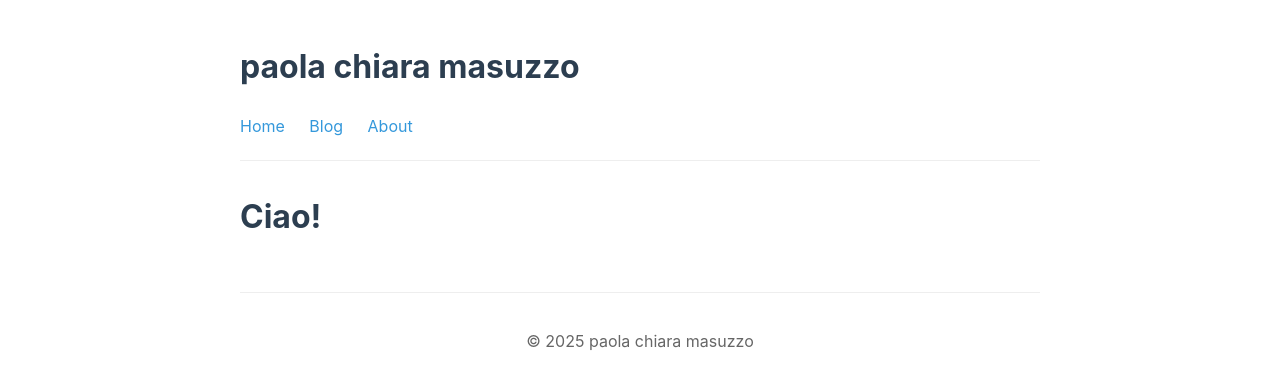
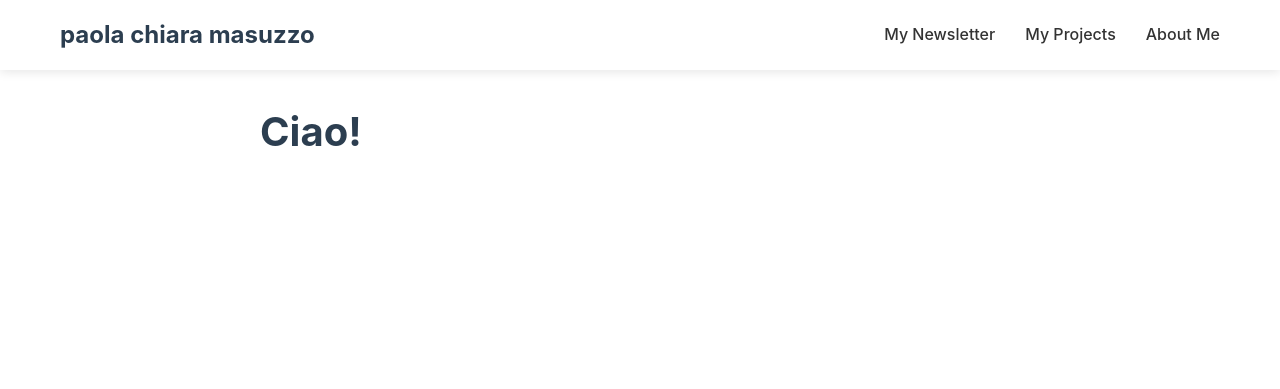
Before and after one commit to pcmasuzzo/pcmasuzzo.github.io, a Jekyll site: the page built from index.md, in a window 1280 px wide and 900 px high. Shown: the top 389 px of the window. Built offline with Jekyll 4.4.1, drawn with Linux system fonts in a browser that asks for light colours; some of the changed text lies outside the part shown.

Commit message:
Update default.html

```diff
--- a/_layouts/default.html
+++ b/_layouts/default.html
@@ -5,45 +5,242 @@
     <meta name="viewport" content="width=device-width, initial-scale=1.0">
     <title>{{ page.title }} - {{ site.title }}</title>
     <style>
+        * {
+            margin: 0;
+            padding: 0;
+            box-sizing: border-box;
+        }
+
         body {
             font-family: -apple-system, BlinkMacSystemFont, 'Segoe UI', Roboto, sans-serif;
-            max-width: 800px;
-            margin: 0 auto;
-            padding: 20px;
             line-height: 1.6;
             color: #333;
         }
+
+        /* Header and Navigation */
         header {
-            border-bottom: 1px solid #eee;
-            margin-bottom: 30px;
-            padding-bottom: 20px;
+            background: #fff;
+            box-shadow: 0 2px 10px rgba(0,0,0,0.1);
+            position: fixed;
+            width: 100%;
+            top: 0;
+            z-index: 1000;
         }
-        h1, h2, h3 { color: #2c3e50; }
-        nav a {
-            margin-right: 20px;
+
+        .nav-container {
+            max-width: 1200px;
+            margin: 0 auto;
+            padding: 0 20px;
+            display: flex;
+            justify-content: space-between;
+            align-items: center;
+            height: 70px;
+        }
+
+        .logo {
+            font-size: 1.5rem;
+            font-weight: bold;
+            color: #2c3e50;
             text-decoration: none;
+        }
+
+        /* Hamburger Menu */
+        .hamburger {
+            display: none;
+            flex-direction: column;
+            cursor: pointer;
+            padding: 5px;
+        }
+
+        .hamburger span {
+            width: 25px;
+            height: 3px;
+            background: #333;
+            margin: 3px 0;
+            transition: 0.3s;
+            border-radius: 2px;
+        }
+
+        .hamburger.active span:nth-child(1) {
+            transform: rotate(-45deg) translate(-5px, 6px);
+        }
+
+        .hamburger.active span:nth-child(2) {
+            opacity: 0;
+        }
+
+        .hamburger.active span:nth-child(3) {
+            transform: rotate(45deg) translate(-5px, -6px);
+        }
+
+        /* Navigation Menu */
+        .nav-menu {
+            display: flex;
+            list-style: none;
+            gap: 30px;
+        }
+
+        .nav-menu a {
+            color: #333;
+            text-decoration: none;
+            font-weight: 500;
+            padding: 10px 0;
+            transition: color 0.3s;
+        }
+
+        .nav-menu a:hover {
             color: #3498db;
         }
-        nav a:hover { text-decoration: underline; }
-        .post-meta { color: #666; font-size: 0.9em; }
+
+        /* Mobile Navigation */
+        @media (max-width: 768px) {
+            .hamburger {
+                display: flex;
+            }
+
+            .nav-menu {
+                position: fixed;
+                left: -100%;
+                top: 70px;
+                flex-direction: column;
+                background-color: #fff;
+                width: 100%;
+                text-align: center;
+                transition: 0.3s;
+                box-shadow: 0 10px 27px rgba(0,0,0,0.05);
+                padding: 20px 0;
+                gap: 0;
+            }
+
+            .nav-menu.active {
+                left: 0;
+            }
+
+            .nav-menu li {
+                margin: 10px 0;
+            }
+
+            .nav-menu a {
+                padding: 15px;
+                display: block;
+                font-size: 1.1rem;
+            }
+        }
+
+        /* Main Content */
+        main {
+            max-width: 800px;
+            margin: 100px auto 0;
+            padding: 0 20px;
+            min-height: calc(100vh - 200px);
+        }
+
+        /* Typography */
+        h1, h2, h3 {
+            color: #2c3e50;
+            margin-bottom: 20px;
+        }
+
+        h1 {
+            font-size: 2.5rem;
+            margin-bottom: 30px;
+        }
+
+        h2 {
+            font-size: 2rem;
+            margin-top: 40px;
+        }
+
+        h3 {
+            font-size: 1.5rem;
+            margin-top: 30px;
+        }
+
+        p {
+            margin-bottom: 20px;
+            font-size: 1.1rem;
+        }
+
+        /* Footer */
+        footer {
+            background: #f8f9fa;
+            text-align: center;
+            padding: 40px 20px;
+            margin-top: 60px;
+            color: #666;
+            border-top: 1px solid #eee;
+        }
+
+        /* Responsive */
+        @media (max-width: 600px) {
+            main {
+                padding: 0 15px;
+            }
+
+            h1 {
+                font-size: 2rem;
+            }
+
+            .nav-container {
+                padding: 0 15px;
+            }
+        }
     </style>
 </head>
 <body>
     <header>
-        <h1><a href="{{ site.baseurl }}/" style="text-decoration: none; color: inherit;">{{ site.title }}</a></h1>
-        <nav>
-            <a href="{{ site.baseurl }}/">Home</a>
-            <a href="{{ site.baseurl }}/blog/">Blog</a>
-            <a href="{{ site.baseurl }}/about/">About</a>
-        </nav>
+        <div class="nav-container">
+            <a href="{{ site.baseurl }}/" class="logo">{{ site.title }}</a>
+
+            <nav>
+                <ul class="nav-menu">
+                    <li><a href="{{ site.baseurl }}/newsletter/">My Newsletter</a></li>
+                    <li><a href="{{ site.baseurl }}/projects/">My Projects</a></li>
+                    <li><a href="{{ site.baseurl }}/about/">About Me</a></li>
+                </ul>
+
+                <div class="hamburger">
+                    <span></span>
+                    <span></span>
+                    <span></span>
+                </div>
+            </nav>
+        </div>
     </header>
 
     <main>
         {{ content }}
     </main>
 
-    <footer style="margin-top: 50px; border-top: 1px solid #eee; padding-top: 20px; text-align: center; color: #666;">
-        <p>&copy; {{ 'now' | date: "%Y" }} {{ site.title }}</p>
+    <footer>
+        <p>&copy; {{ 'now' | date: "%Y" }} {{ site.title }}. All rights reserved.</p>
     </footer>
+
+    <script>
+        // Hamburger menu toggle
+        const hamburger = document.querySelector('.hamburger');
+        const navMenu = document.querySelector('.nav-menu');
+
+        hamburger.addEventListener('click', () => {
+            hamburger.classList.toggle('active');
+            navMenu.classList.toggle('active');
+        });
+
+        // Close menu when clicking on a link (mobile)
+        document.querySelectorAll('.nav-menu a').forEach(link => {
+            link.addEventListener('click', () => {
+                hamburger.classList.remove('active');
+                navMenu.classList.remove('active');
+            });
+        });
+
+        // Close menu when clicking outside (mobile)
+        document.addEventListener('click', (e) => {
+            if (!hamburger.contains(e.target) && !navMenu.contains(e.target)) {
+                hamburger.classList.remove('active');
+                navMenu.classList.remove('active');
+            }
+        });
+    </script>
 </body>
 </html>
```
